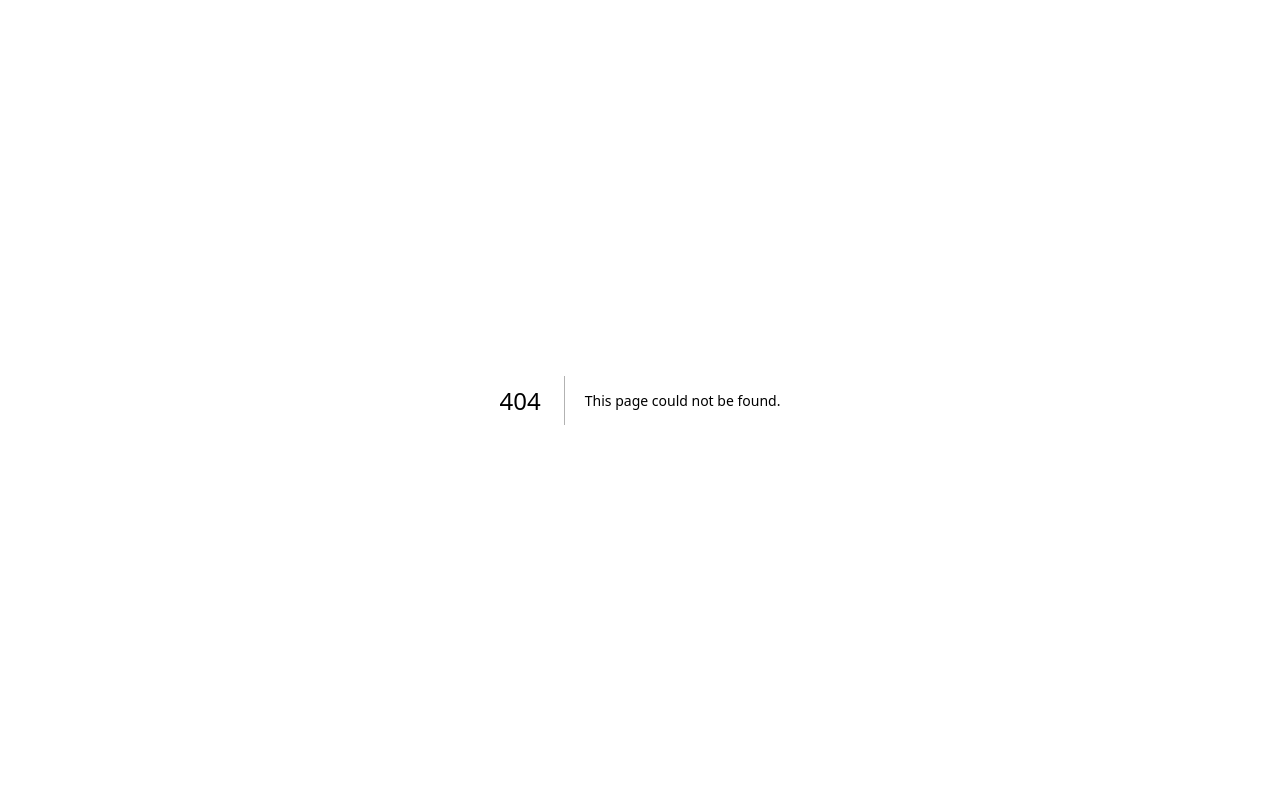
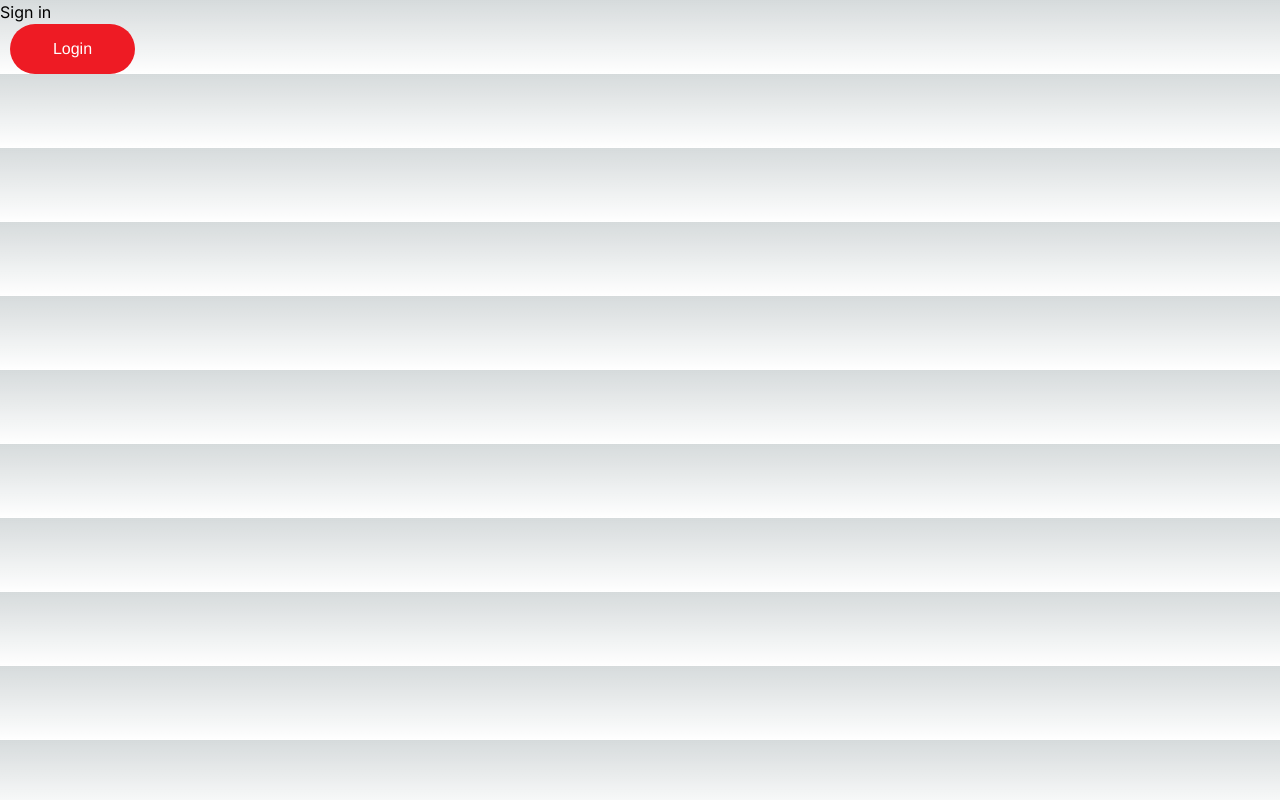
Before and after one commit to Wmac23/exams, a Next.js app in the folder frontend/: page / in a window 1280 px wide. Before the commit this address had no page. Built offline with nearby package versions, Linux system fonts and the light colour scheme.

Commit message:
commit18

```diff
--- /dev/null
+++ b/frontend/src/app/firebase.tsx
@@ -0,0 +1,20 @@
+// Import the functions you need from the SDKs you need
+import { initializeApp } from "firebase/app";
+import {getAuth} from "firebase/auth"
+// TODO: Add SDKs for Firebase products that you want to use
+// https://firebase.google.com/docs/web/setup#available-libraries
+
+// Your web app's Firebase configuration
+const firebaseConfig = {
+  apiKey: "AIzaSyAKO9iXG4kKa6igr2IcdHBLt_jn-IRLV_k",
+  authDomain: "exam2023-8191c.firebaseapp.com",
+  projectId: "exam2023-8191c",
+  storageBucket: "exam2023-8191c.appspot.com",
+  messagingSenderId: "669644845356",
+  appId: "1:669644845356:web:c687199f8e61519e3dfc89"
+};
+
+// Initialize Firebase
+const app = initializeApp(firebaseConfig);
+
+export const auth = getAuth();
--- /dev/null
+++ b/frontend/src/app/page.tsx
@@ -0,0 +1,10 @@
+import { auth } from "firebase/auth"
+import {signInWithPopup,} from "firebase/auth"
+export default function Home() {
+  return (
+    <main>
+<h1>Sign in</h1>
+<button>Login</button>
+    </main>
+  )
+}
```
